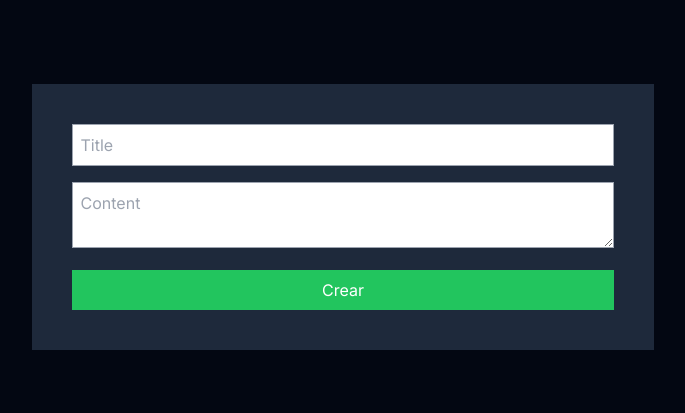
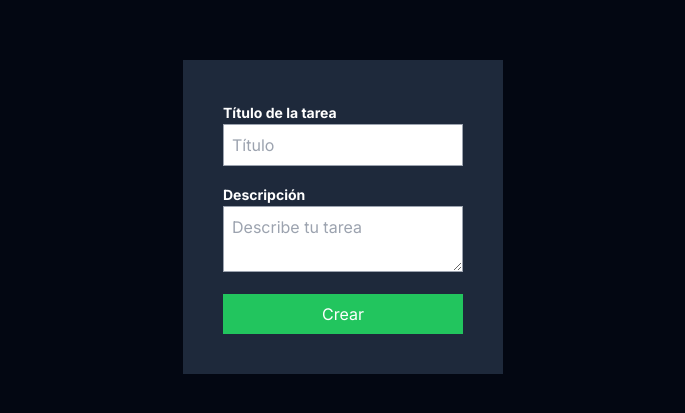
Before and after one commit to Lemito66/nextjs, a Next.js app in the folder projects/nextjs-prisma-crud/: page /new in a window 1280 px wide. Shown: the part 183-596 px from the top of the page, without its empty margins (297-982 px from the left). Built offline with nearby package versions, Linux system fonts and the light colour scheme.

Commit message:
creación de una tarea

```diff
--- a/projects/nextjs-prisma-crud/src/app/new/page.jsx
+++ b/projects/nextjs-prisma-crud/src/app/new/page.jsx
@@ -1,14 +1,51 @@
+"use client";
+import { useRouter } from "next/navigation";
 function NewPage() {
+
+  const router = useRouter();
+  const handleSubmit = async (e) => {
+    e.preventDefault();
+    const title = e.target.title.value;
+    const description = e.target.description.value;
+
+    console.log(title, description);
+
+    const res = await fetch("/api/tasks", {
+      method: "POST",
+      body: JSON.stringify({ title, description }),
+      headers: {
+        "Content-Type": "application/json",
+      },
+    });
+    const data = await res.json();
+    console.log(data);
+
+    router.push("/");
+  };
   return (
     <div className="h-screen flex justify-center items-center">
-      <form className="bg-slate-800 p-10">
-        <input type="text" placeholder="Title"
-          className="border border-gray-400 p-2 mb-4 w-full"
+      <form className="bg-slate-800 p-10 lg:w-1/4 md:w-full" onSubmit={handleSubmit}>
+        <label htmlFor="title" className="font-bold text-sm">
+          Título de la tarea
+        </label>
+        <input
+          type="text"
+          id="title"
+          placeholder="Título"
+          className="border border-gray-400 p-2 mb-4 w-full text-black"
         />
-        <textarea placeholder="Content" row="3" className="border border-gray-400 p-2 mb-4 w-full"></textarea>
-        <button type="submit"
-        className="bg-green-500 text-white p-2 w-full"
-        >Crear</button>
+        <label htmlFor="description" className="font-bold text-sm">
+          Descripción
+        </label>
+        <textarea
+          placeholder="Describe tu tarea"
+          row="3"
+          className="border border-gray-400 p-2 mb-4 w-full text-black"
+          id="description"
+        ></textarea>
+        <button type="submit" className="bg-green-500 text-white p-2 w-full">
+          Crear
+        </button>
       </form>
     </div>
   );
```
